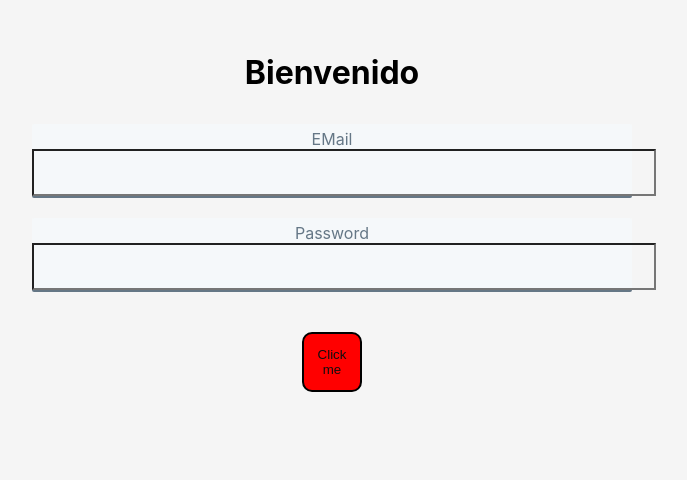
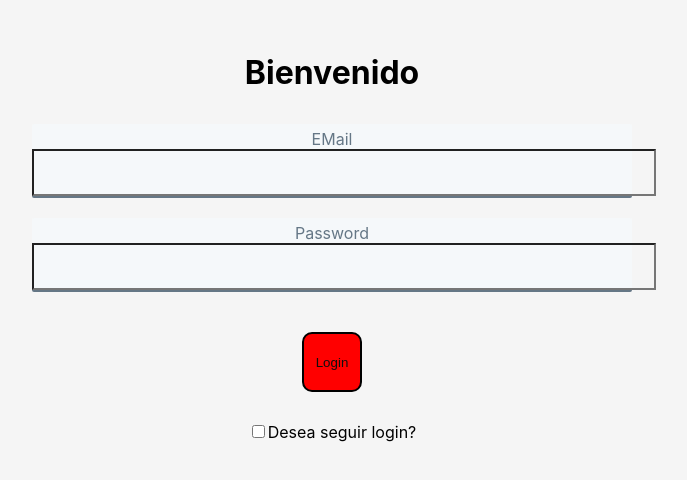
Before and after one commit to JosSid/uala_plop_redux, a React (Create React App) app in the folder uala-plop/: page / in a window 1280 px wide. Shown: the top 480 px of the page, without its empty margins (308-995 px from the left). Built offline with nearby package versions, Linux system fonts and the light colour scheme.

Commit message:
checkbox login funcionando

```diff
--- a/uala-plop/src/components/auth/LoginPage.js
+++ b/uala-plop/src/components/auth/LoginPage.js
@@ -2,19 +2,27 @@ import { useState } from "react";
 import './LoginPage.css'
 import FormField from "../common/formField/FormField.js";
 import { login } from "./service.js";
+import storage from "../../utils/storage";
 const LoginPage = ({onLogin}) => {
 
     const [email, setEmail] = useState('');
     const [password, setPassword] = useState('');
+    const [check, setCheck] = useState(false)
 
     const handleChangeEMail = event => setEmail(event.target.value);
     const handleChangePassword = event => setPassword(event.target.value);
 
     const handleSubmit =  async (event) => {
         event.preventDefault();
-        await login({email, password})
+        try {
+            await login({email, password})
 
-        onLogin()
+            onLogin()
+
+            !check && storage.remove('auth')
+        }catch(err){
+            console.log(err)
+        }
 
     };
 
@@ -44,7 +52,11 @@ const LoginPage = ({onLogin}) => {
                     value={password}
                 />
 
-                <button type="submit" className="button__wrapper" disabled={!isEnabledButton()}>Click me</button>
+                <button type="submit" className="button__wrapper" disabled={!isEnabledButton()}>Login</button>
+                <input type="checkbox"   onChange={event =>
+                setCheck(event.target.checked)
+                }/>
+                <label htmlFor="input">Desea seguir login?</label>
             </form>
 
         </div>
```
Also changed, not shown: uala-plop/src/components/auth/service.js (line endings or trailing spaces).
